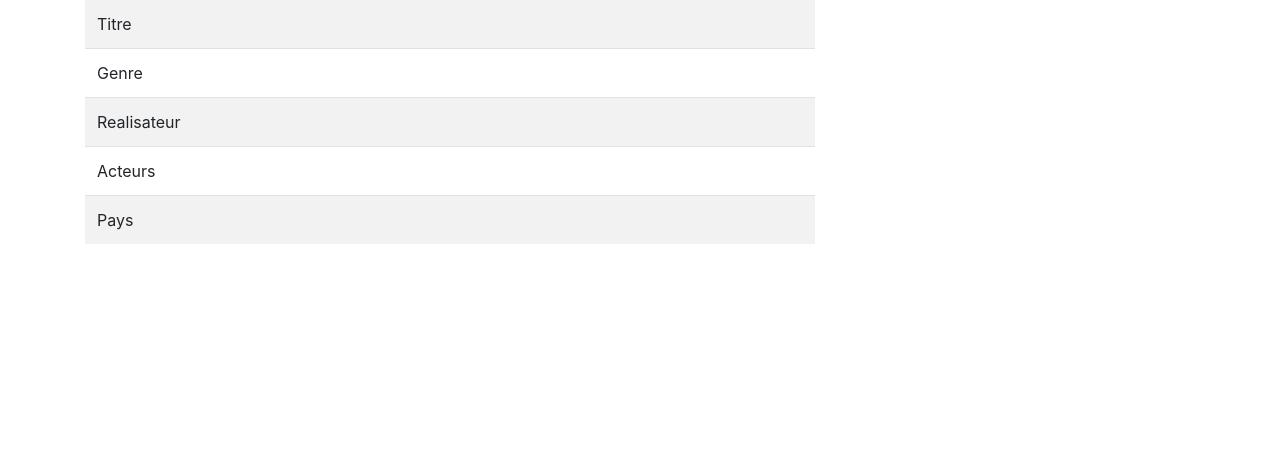
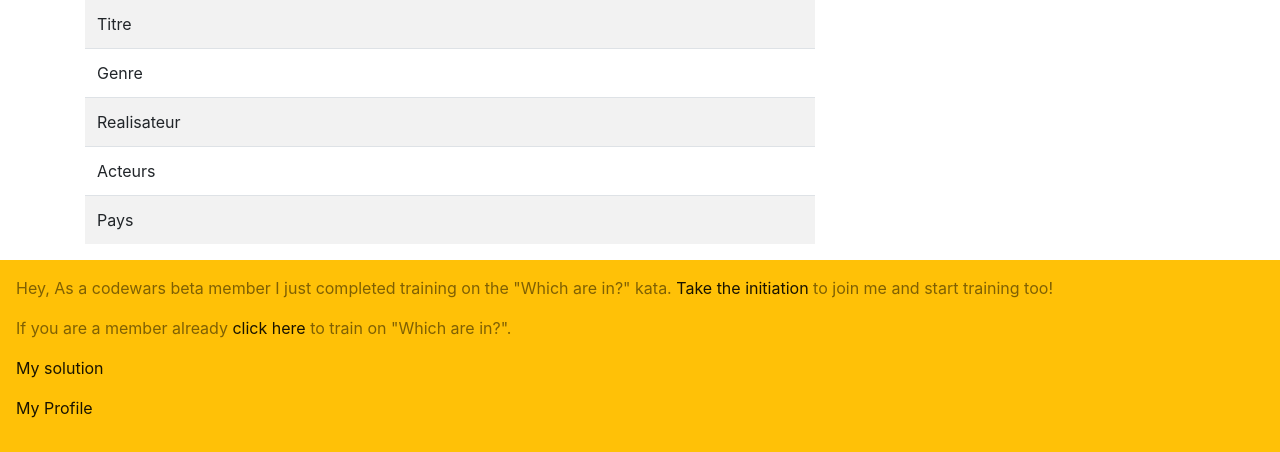
Before and after one commit to LeopoldAssogbaA/wildCine_Symfony, a Symfony app: template templates/films/show.html.twig in a window 1280 px wide. Shown: the part 498-950 px from the top of the page. Before the commit the page ends 742 px from the top, so only its background shows below. Run offline with Twig, Linux system fonts and the light colour scheme; the template is opened without the code that fills it, so the values that code supplies are empty; some libraries are stand-ins or nearby versions.

Commit message:
Ajout du footer aavec la solution codewars

```diff
--- a/templates/base.html.twig
+++ b/templates/base.html.twig
@@ -26,6 +26,19 @@
         </nav>
         {% block body %}{% endblock %}
         {% block javascripts %}{% endblock %}
+
+        <nav class="navbar navbar-light bg-warning">
+          <span class="navbar-text">
+              <p>
+                Hey,  As a codewars beta member I just completed training on the "Which are  in?" kata. <a href="www.codewars.com/r/mdbU5Q">Take the initiation</a> to join me and start training too!
+              </p>
+              <p>
+                If you are a member already <a href="http://www.codewars.com/kata/550554fd08b86f84fe000a58/train/javascript">click here</a> to train on "Which are  in?".
+              </p>
+              <p><a href="https://www.codewars.com/kata/reviews/554245a044e65ac10f00006b/groups/583483375961c22a4f0003fd">My solution</a></p>
+              <p><a href="https://www.codewars.com/users/L%C3%A9opold%20/completed">My Profile</a></p>
+          </span>
+        </nav>
         <script src="https://code.jquery.com/jquery-3.3.1.slim.min.js" integrity="sha384-q8i/X+965DzO0rT7abK41JStQIAqVgRVzpbzo5smXKp4YfRvH+8abtTE1Pi6jizo" crossorigin="anonymous"></script>
         <script src="https://cdnjs.cloudflare.com/ajax/libs/popper.js/1.14.3/umd/popper.min.js" integrity="sha384-ZMP7rVo3mIykV+2+9J3UJ46jBk0WLaUAdn689aCwoqbBJiSnjAK/l8WvCWPIPm49" crossorigin="anonymous"></script>
         <script src="https://stackpath.bootstrapcdn.com/bootstrap/4.1.3/js/bootstrap.min.js" integrity="sha384-ChfqqxuZUCnJSK3+MXmPNIyE6ZbWh2IMqE241rYiqJxyMiZ6OW/JmZQ5stwEULTy" crossorigin="anonymous"></script>
```
